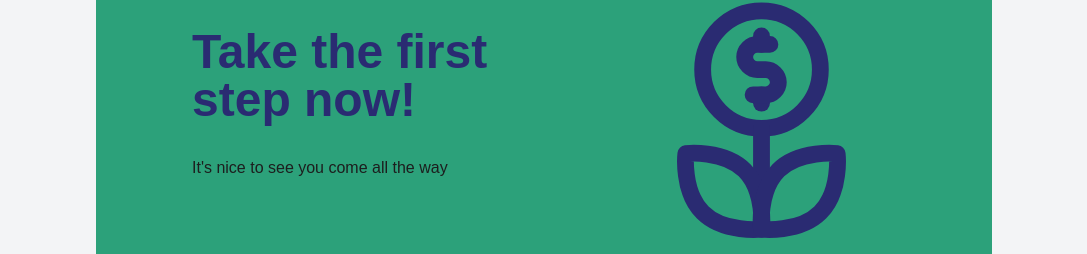
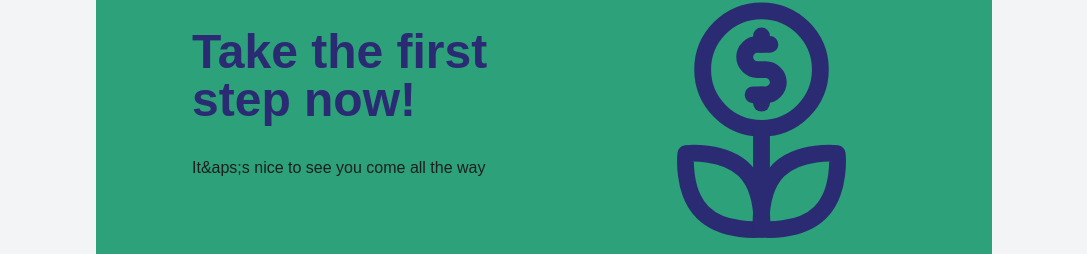
Before and after one commit to alayianwebforeveryone/web-design, a Next.js app: page /pricing in a window 1280 px wide. Shown: the part 1330-1584 px from the top of the page, without its empty margins (96-1183 px from the left). Built offline with nearby package versions, Linux system fonts and the light colour scheme.

Commit message:
improve pronounciation

```diff
--- a/src/components/Dashboard/index.jsx
+++ b/src/components/Dashboard/index.jsx
@@ -61,7 +61,7 @@ function Dashboard() {
           <div>
             <div className="leading-24 my-12 flex w-[100%] justify-center">
               <h2 className="text-headColor mt-20 w-[80%] text-3xl font-bold md:w-[50%] md:text-center md:text-5xl">
-                We're always-on to deliver the design you want when you need it
+                We&apos;re always-on to deliver the design you want when you need it
               </h2>
             </div>
           </div>
--- a/src/components/Pricing/index.jsx
+++ b/src/components/Pricing/index.jsx
@@ -65,7 +65,7 @@ const Pricing = () => {
               <h2 className="text-headColor text-xl font-bold md:text-5xl">
                 Take the first step now!
               </h2>
-              <p className="py-8">It's nice to see you come all the way</p>
+              <p className="py-8">It&aps;s nice to see you come all the way</p>
             </div>
             <div className="w-[40%]">
               <Image
```
